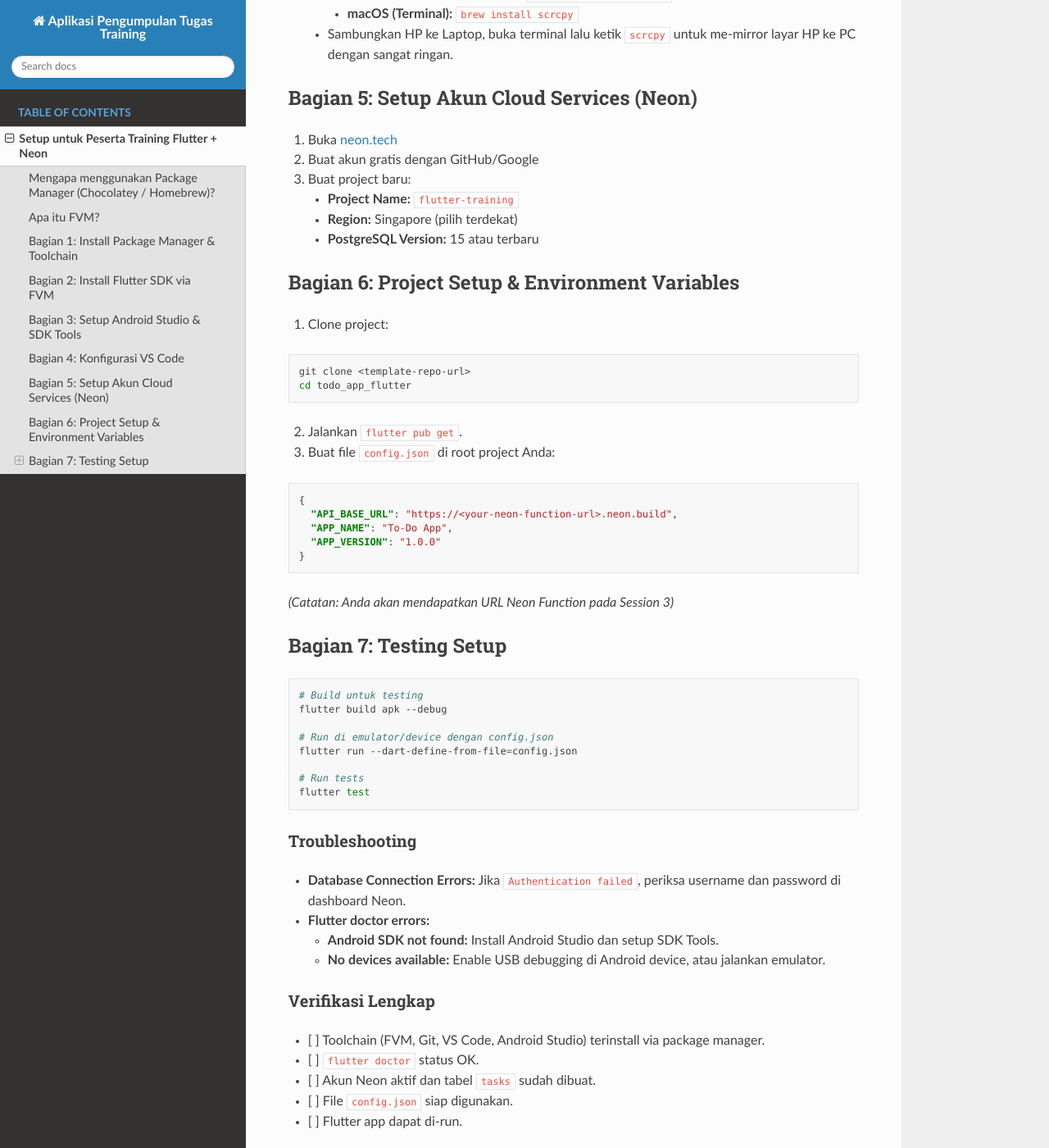
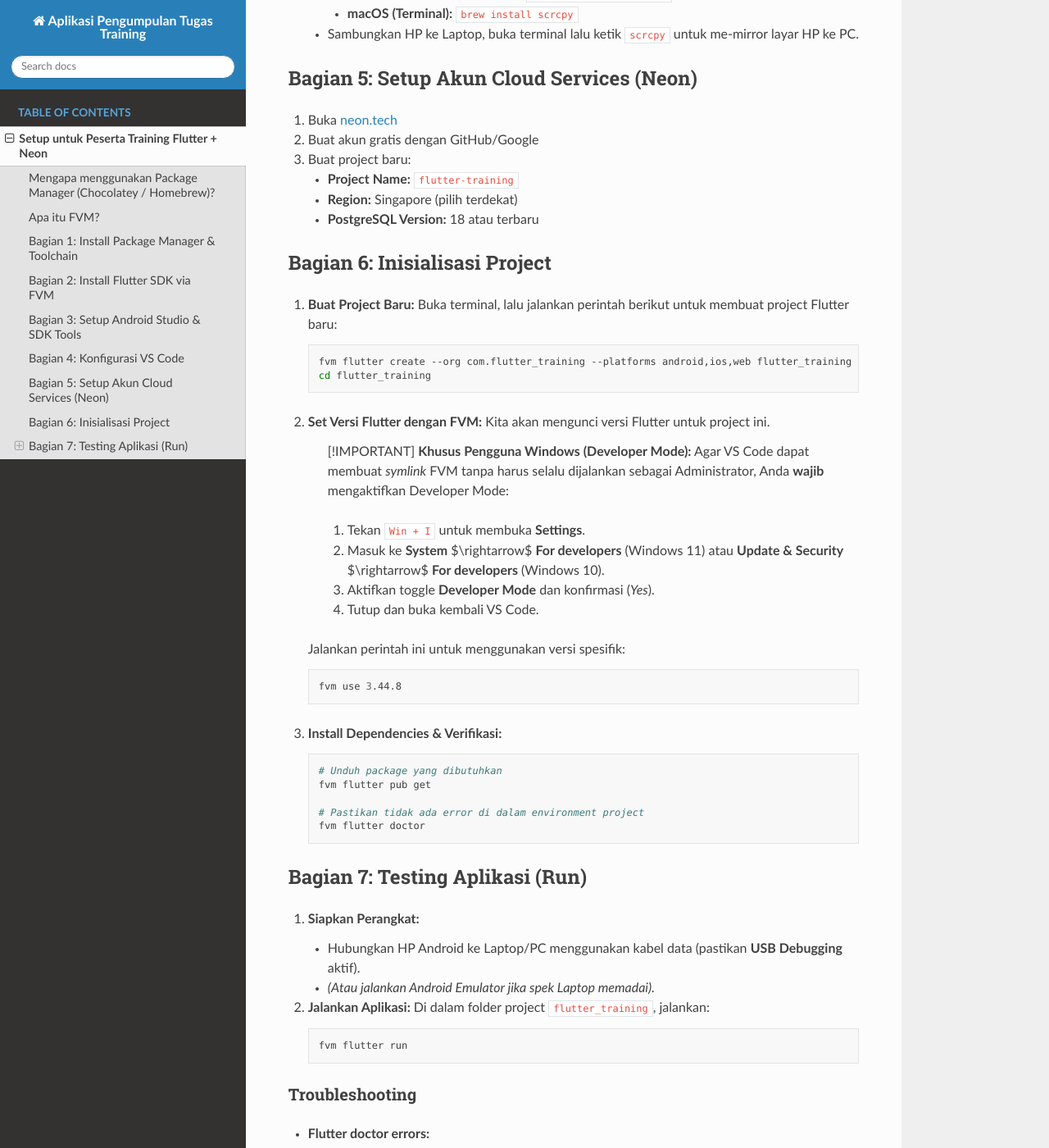
Before and after one commit to indraAsLesmana/next-training-flutter, a Sphinx documentation site: the page built from docs/setup.md, in a window 1280 px wide and 1400 px high, scrolled down 2798 px. Shown: the whole window at 82% size. Built offline with Sphinx 7.4.7 and the Read the Docs theme 3.1.0, drawn with Linux system fonts in a browser that asks for light colours; some of the changed text lies outside the part shown.

Commit message:
docs: reformat initialization and testing instructions

````diff
--- a/docs/setup.md
+++ b/docs/setup.md
@@ -157,12 +157,12 @@ Tambahkan konfigurasi ini di VS Code agar IDE otomatis mendeteksi SDK Flutter mi
 
 7. **(Optional) Mirroring HP Android (Tanpa Emulator)**:
    Untuk mengatasi keterbatasan spek PC/Laptop jika tidak kuat menjalankan Android Emulator:
-   - Minta siswa membawa HP Android dan kabel data.
+   - Siapkan HP Android dan kabel data.
    - Aktifkan **USB Debugging** di HP Android.
    - Install **Scrcpy** menggunakan Package Manager:
      - **Windows (PowerShell Admin):** `choco install scrcpy -y`
      - **macOS (Terminal):** `brew install scrcpy`
-   - Sambungkan HP ke Laptop, buka terminal lalu ketik `scrcpy` untuk me-mirror layar HP ke PC dengan sangat ringan.
+   - Sambungkan HP ke Laptop, buka terminal lalu ketik `scrcpy` untuk me-mirror layar HP ke PC.
 
 ## Bagian 5: Setup Akun Cloud Services (Neon)
 
@@ -171,51 +171,62 @@ Tambahkan konfigurasi ini di VS Code agar IDE otomatis mendeteksi SDK Flutter mi
 3. Buat project baru:
    - **Project Name:** `flutter-training`
    - **Region:** Singapore (pilih terdekat)
-   - **PostgreSQL Version:** 15 atau terbaru
+   - **PostgreSQL Version:** 18 atau terbaru
 
 
-## Bagian 6: Project Setup & Environment Variables
+## Bagian 6: Inisialisasi Project
 
-1. Clone project:
-```bash
-git clone <template-repo-url>
-cd todo_app_flutter
-```
+1. **Buat Project Baru:**
+   Buka terminal, lalu jalankan perintah berikut untuk membuat project Flutter baru:
+   ```bash
+   fvm flutter create --org com.flutter_training --platforms android,ios,web flutter_training
+   cd flutter_training
+   ```
 
-2. Jalankan `flutter pub get`.
+2. **Set Versi Flutter dengan FVM:**
+   Kita akan mengunci versi Flutter untuk project ini.
 
-3. Buat file `config.json` di root project Anda:
-```json
-{
-  "API_BASE_URL": "https://<your-neon-function-url>.neon.build",
-  "APP_NAME": "To-Do App",
-  "APP_VERSION": "1.0.0"
-}
-```
-*(Catatan: Anda akan mendapatkan URL Neon Function pada Session 3)*
+   > [!IMPORTANT]
+   > **Khusus Pengguna Windows (Developer Mode):**
+   > Agar VS Code dapat membuat *symlink* FVM tanpa harus selalu dijalankan sebagai Administrator, Anda **wajib** mengaktifkan Developer Mode:
+   > 1. Tekan `Win + I` untuk membuka **Settings**.
+   > 2. Masuk ke **System** $\rightarrow$ **For developers** (Windows 11) atau **Update & Security** $\rightarrow$ **For developers** (Windows 10).
+   > 3. Aktifkan toggle **Developer Mode** dan konfirmasi (*Yes*).
+   > 4. Tutup dan buka kembali VS Code.
 
-## Bagian 7: Testing Setup
+   Jalankan perintah ini untuk menggunakan versi spesifik:
+   ```bash
+   fvm use 3.44.8
+   ```
 
-```bash
-# Build untuk testing
-flutter build apk --debug
+3. **Install Dependencies & Verifikasi:**
+   ```bash
+   # Unduh package yang dibutuhkan
+   fvm flutter pub get
 
-# Run di emulator/device dengan config.json
-flutter run --dart-define-from-file=config.json
+   # Pastikan tidak ada error di dalam environment project
+   fvm flutter doctor
+   ```
 
-# Run tests
-flutter test
-```
+## Bagian 7: Testing Aplikasi (Run)
+
+1. **Siapkan Perangkat:**
+   - Hubungkan HP Android ke Laptop/PC menggunakan kabel data (pastikan **USB Debugging** aktif).
+   - *(Atau jalankan Android Emulator jika spek Laptop memadai).*
+
+2. **Jalankan Aplikasi:**
+   Di dalam folder project `flutter_training`, jalankan:
+   ```bash
+   fvm flutter run
+   ```
 
 ### Troubleshooting
-- **Database Connection Errors:** Jika `Authentication failed`, periksa username dan password di dashboard Neon.
 - **Flutter doctor errors:**
   - **Android SDK not found:** Install Android Studio dan setup SDK Tools.
-  - **No devices available:** Enable USB debugging di Android device, atau jalankan emulator.
+  - **No devices available:** Pastikan kabel data tersambung dengan baik dan USB debugging aktif, atau gunakan `scrcpy` untuk mengecek koneksi.
 
 ### Verifikasi Lengkap
 - [ ] Toolchain (FVM, Git, VS Code, Android Studio) terinstall via package manager.
 - [ ] `flutter doctor` status OK.
-- [ ] Akun Neon aktif dan tabel `tasks` sudah dibuat.
-- [ ] File `config.json` siap digunakan.
-- [ ] Flutter app dapat di-run.
+- [ ] Akun Neon aktif.
+- [ ] Project Flutter berhasil di-run ke perangkat/emulator.
````
